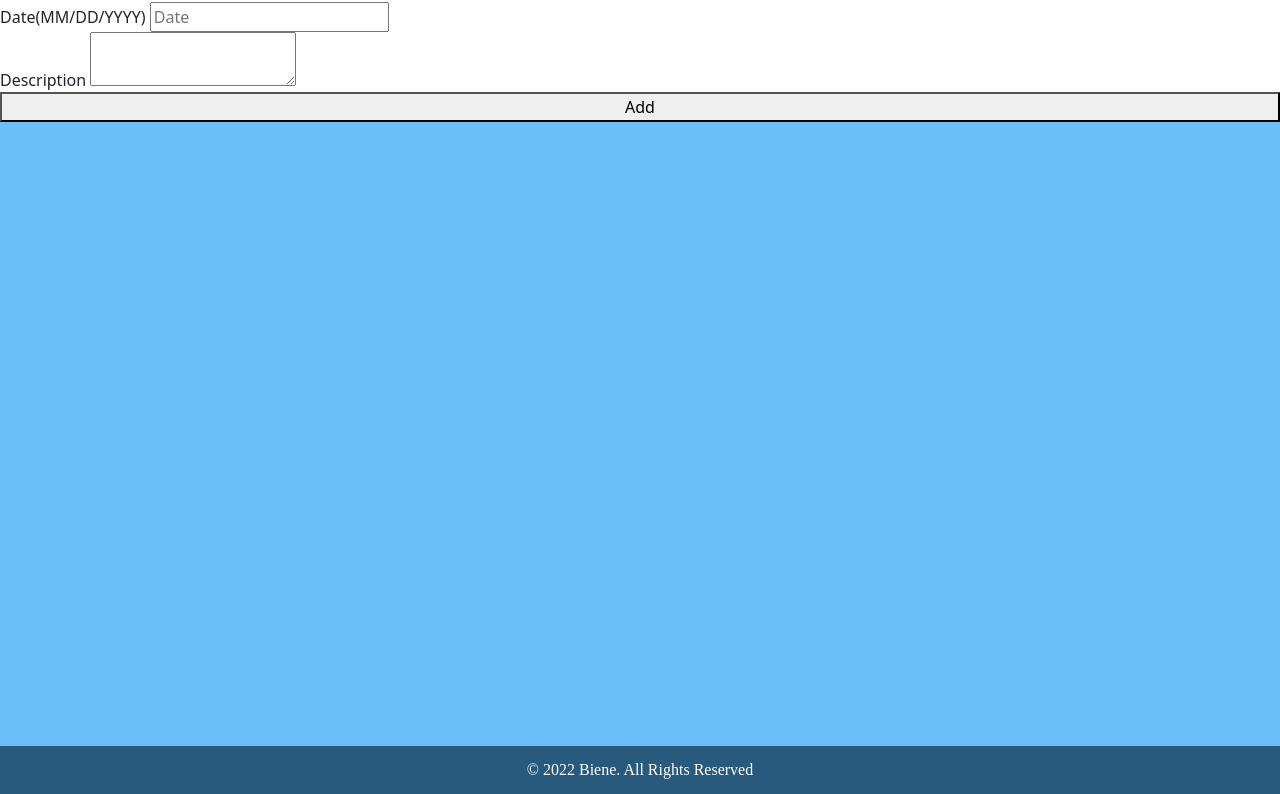
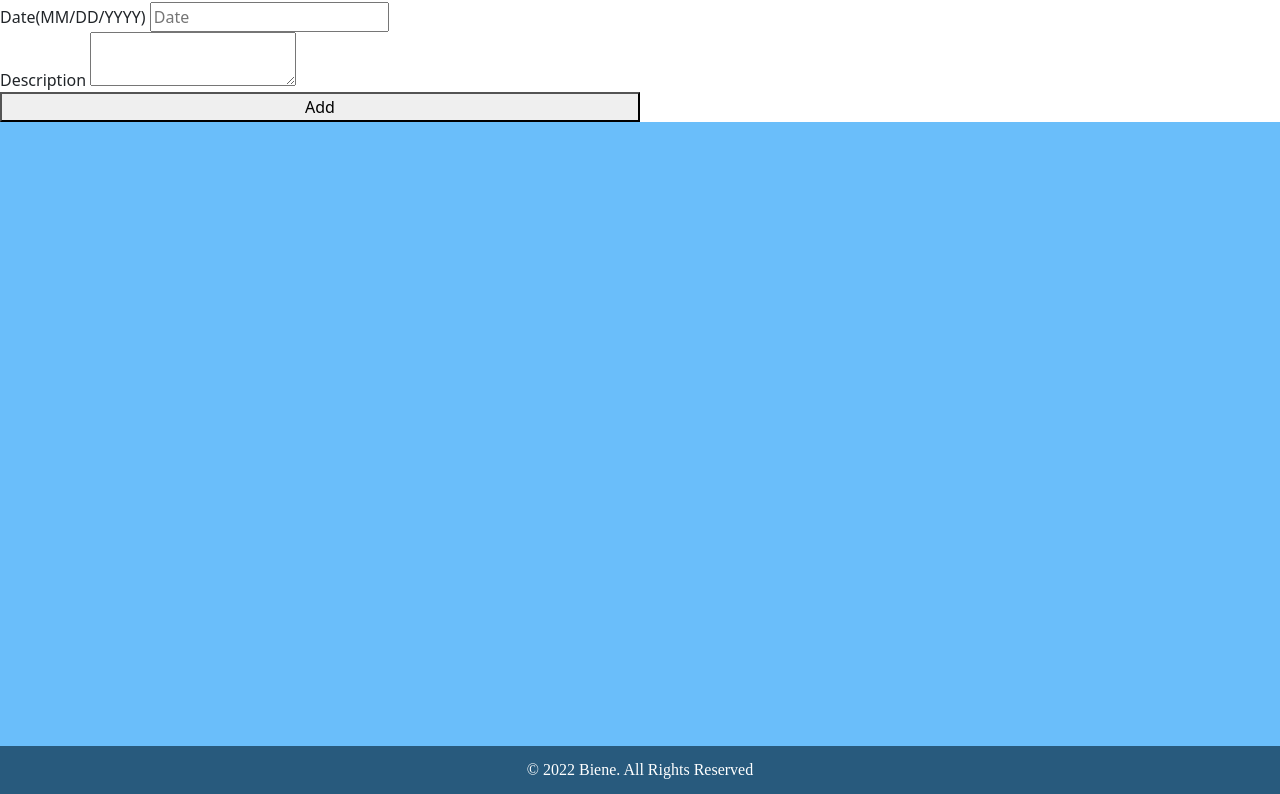
Before and after one commit to iSundhararajan/Mental-Pet, a plain HTML site: page addJournal.html in a window 1280 px wide. Shown: the part 102-896 px from the top of the page. Drawn offline with nearby package versions, Linux system fonts and the light colour scheme; a web font is replaced by a local one.

Commit message:
Update addJournal.html

```diff
--- a/addJournal.html
+++ b/addJournal.html
@@ -56,7 +56,7 @@
                 </div>
 
                 <div class="align-right flex">
-                  <button class="button w-100" type="add">Add</button>
+                  <button class="button w-50" type="add">Add</button>
                 </div>
               </fieldset>
             </form>
```
